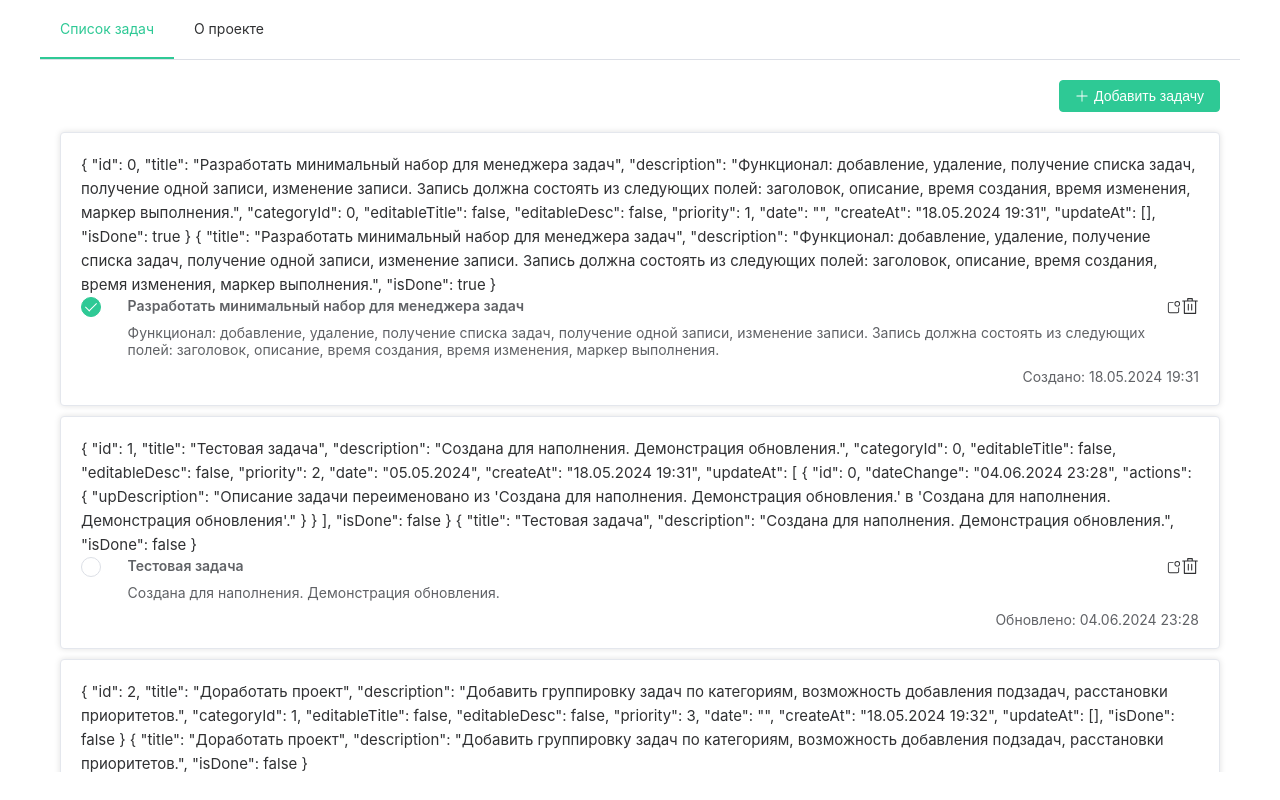
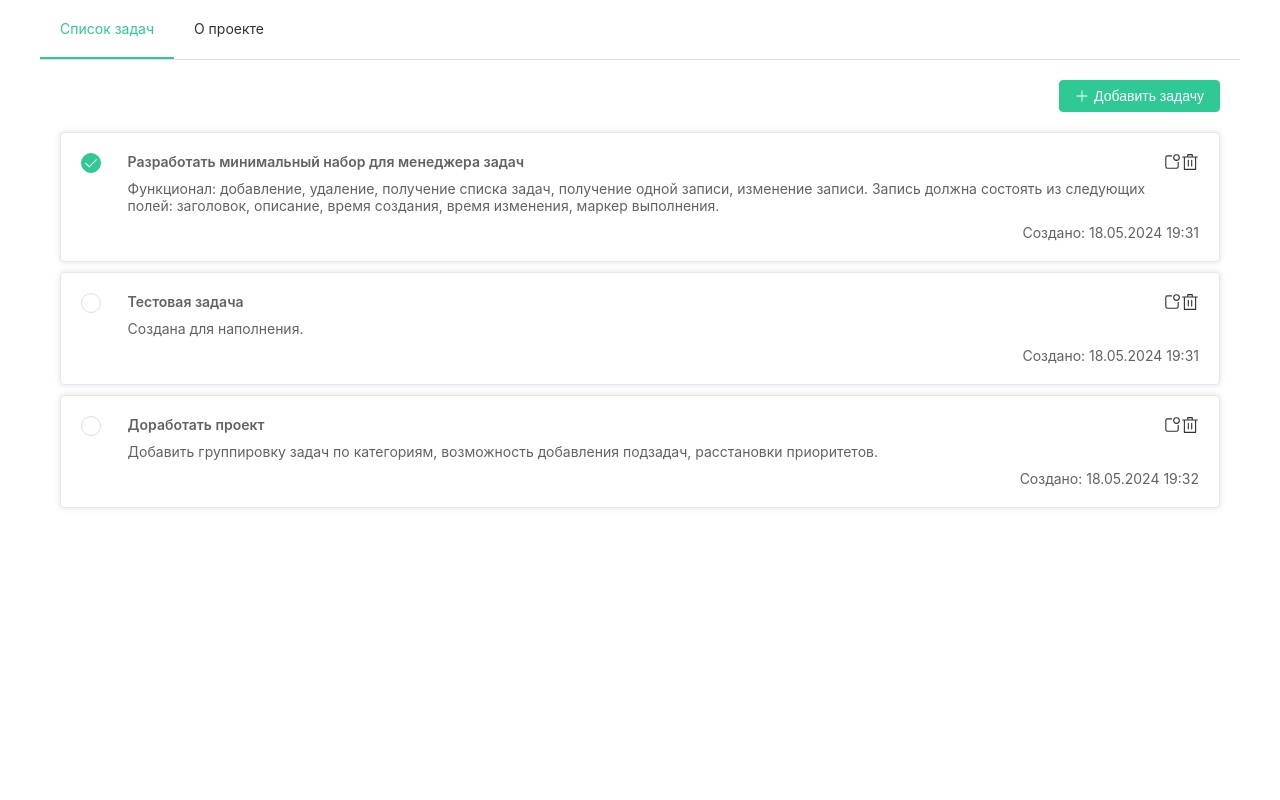
Before and after one commit to hope-208/just-do-it-vue3, a Vue app: page / in a window 1280 px wide. Built offline with nearby package versions, Linux system fonts and the light colour scheme.

Commit message:
Bugfix add task

```diff
--- a/src/assets/main.css
+++ b/src/assets/main.css
@@ -72,7 +72,14 @@ line-height: normal;
   float: left;
 }
 
+.task__btn {
+  cursor: pointer;
+}
 .form-label > .el-form-item__label {
   width: 90px;
   justify-content: flex-start;
 }
+
+.el-popover.el-popper {
+  min-width: 50px !important;
+}
--- a/src/components/AddModalTask.vue
+++ b/src/components/AddModalTask.vue
@@ -7,7 +7,6 @@
       </div>
     </template>
     <el-form ref="refTaskForm" :model="taskForm" :rules="rulesTask">
-      {{ taskForm }}
       <el-form-item class="form-label" label="Название" prop="title">
         <el-input v-model="taskForm.title" placeholder="Введите название задачи" clearable />
       </el-form-item>
--- a/src/components/LookModalTask.vue
+++ b/src/components/LookModalTask.vue
@@ -1,6 +1,6 @@
 <template>
 
-  <el-dialog v-model="storeTasksItems.isOpenModalLook" width="50%" @close="storeTasksItems.closeModal">
+  <el-dialog v-model="storeTasksItems.isOpenModalLook" width="50%" @close="storeTasksItems.closeModal, visibleOpenHistory()">
     <template #header>
       <div class="my-header">
         <h4 class="header-popup">{{ storeTasksItems.titleModal }}</h4>
@@ -19,9 +19,8 @@
       <el-col :span="4" style="font-weight: 600;">Создано:</el-col>
       <el-col :span="20">{{ storeTasksItems.tasksItems[storeTasksItems.activeId]?.createAt }}</el-col>
     </el-row>
-{{ storeTasksItems.tasksItems[storeTasksItems.activeId]?.updateAt[0] }}
-
-        <el-row v-if="!!storeTasksItems.tasksItems[storeTasksItems.activeId]?.updateAt">
+{{ activeId }}
+    <el-row v-if="storeTasksItems.tasksItems[storeTasksItems.activeId]?.updateAt.length">
       <el-button type="primary" icon="ArrowDown" @click="visibleOpenHistory" style="margin-left: auto;">
         Журнал изменений</el-button>
     </el-row>
@@ -42,14 +41,13 @@
 </template>
 
 <script setup>
-import { useTasksItemsStore } from '@/stores/TaskItemsStore'
-
+  import {
+    useTasksItemsStore
+  } from '@/stores/TaskItemsStore'
   const storeTasksItems = useTasksItemsStore()
 </script>
 
-
 <script>
-
   export default {
     name: 'LookModalTask',
     props: ['modalValue'],
--- a/src/components/TaskItem.vue
+++ b/src/components/TaskItem.vue
@@ -1,8 +1,6 @@
 <template>
-  <el-card class="task">
+  <el-card class="task" v-model="taskId">
     <el-row class="task__content">
-      {{ storeTasksItems.tasksItems[task] }}
-      {{ taskForm }}
       <el-col :span="1" style="max-width: 20px;">
         <el-checkbox v-model="taskForm.isDone" @change="storeTasksItems.statusDone(task)" class="task__check" />
       </el-col>
@@ -10,27 +8,46 @@
         <el-form ref="refTask" :model="taskForm" :rules="rulesTask">
           <el-row>
             <el-form-item prop="title" class="task__edit">
-              <el-input v-if="storeTasksItems.tasksItems[task].editableTitle" v-model="taskForm.title" class='task-name-edit'
-                @blur="storeTasksItems.statusEditableTitle(task, taskForm.title)" v-focus clearable :minlength="3" />
-              <el-text v-else style="font-weight: 600;" @click="storeTasksItems.statusEditableTitle(task)">{{ taskForm.title
+              <el-input v-if="storeTasksItems.tasksItems[task].editableTitle" v-model="taskForm.title"
+                class='task-name-edit' @blur="storeTasksItems.statusEditableTitle(task, taskForm.title)" v-focus
+                clearable :minlength="3" />
+              <el-popover placement="bottom" :width="250" trigger="hover" content="Нажмите, чтобы отредактировать.">
+                <template #reference>
+                  <el-text v-if="!storeTasksItems.tasksItems[task].editableTitle" style="font-weight: 600;"
+                    @click="storeTasksItems.statusEditableTitle(task)">{{ taskForm.title
             }}</el-text>
+                </template>
+              </el-popover>
             </el-form-item>
             <div class="task__btns">
-              <el-icon>
-                <Notification :size="18"
-                  @click="storeTasksItems.openModal('look', storeTasksItems.tasksItems[task].categoryId, task)" />
-              </el-icon>
-              <el-icon :size="18" @click="storeTasksItems.deleteTask(task, $event)">
-                <Delete />
-              </el-icon>
+              <el-popover placement="bottom" :width="95" trigger="hover" content="Просмотр">
+                <template #reference>
+                  <el-icon class="task__btn" :size="18">
+                    <Notification @click="storeTasksItems.openModal('look', task)" />
+                  </el-icon>
+                </template>
+              </el-popover>
+              <el-popover placement="bottom" :width="80" trigger="hover" content="Удалить">
+                <template #reference>
+                  <el-icon class="task__btn" :size="18" @click="storeTasksItems.deleteTask(tasksItems, task)">
+                    <Delete />
+                  </el-icon>
+                </template>
+              </el-popover>
             </div>
           </el-row>
           <el-form-item prop="description" class="task__edit">
-            <el-input v-if="storeTasksItems.tasksItems[task].editableDesc" type="textarea" v-model="taskForm.description" class='task-name-edit'
+            <el-input v-if="storeTasksItems.tasksItems[task].editableDesc" type="textarea"
+              v-model="taskForm.description" class='task-name-edit'
               @blur="storeTasksItems.statusEditableDesc(task, taskForm.description)" v-focus />
-            <el-text v-else @click="storeTasksItems.statusEditableDesc(task)">{{
+            <el-popover placement="bottom" :width="250" trigger="hover" content="Нажмите, чтобы отредактировать.">
+              <template #reference>
+                <el-text v-if="!storeTasksItems.tasksItems[task].editableDesc"
+                  @click="storeTasksItems.statusEditableDesc(task)">{{
           storeTasksItems.tasksItems[task].description
           }}</el-text>
+              </template>
+            </el-popover>
           </el-form-item>
         </el-form>
         <el-row style="display: flex; justify-content: end;">
@@ -45,8 +62,6 @@
     </el-row>
   </el-card>
 
-  <look-modal-task ref="refModalTask" :modalValue="storeTasksItems.activeModalValue" />
-
 </template>
 
 <script setup>
@@ -57,18 +72,15 @@
 </script>
 
 <script>
-  import LookModalTask from '@/components/LookModalTask.vue';
   export default {
     name: 'TaskItem',
     props: {
       task: Number,
       taskInfo: Object
     },
-    components: {
-      LookModalTask
-    },
     data() {
       return {
+        taskId: this.task,
         taskForm: {
           title: this.taskInfo.title,
           description: this.taskInfo.description,
--- a/src/stores/TaskItemsStore.js
+++ b/src/stores/TaskItemsStore.js
@@ -20,23 +20,14 @@ export const useTasksItemsStore = defineStore({
    {
     id: 1,
     title: 'Тестовая задача',
-    description: 'Создана для наполнения. Демонстрация обновления.',
+    description: 'Создана для наполнения.',
     categoryId: 0,
     editableTitle: false,
     editableDesc: false,
     priority: 2,
     date: '05.05.2024',
     createAt: '18.05.2024 19:31',
-    updateAt: [
-     {
-      id: 0,
-      dateChange: "04.06.2024 23:28",
-      actions: {
-       upDescription: "Описание задачи переименовано из 'Создана для наполнения. Демонстрация обновления.' в 'Создана для наполнения. Демонстрация обновления'."
-      }
-     }
-
-    ],
+    updateAt: [],
     isDone: false
    },
    {
@@ -117,9 +108,9 @@ export const useTasksItemsStore = defineStore({
   statusDone(taskId) {
    let actions = {}
    if (this.tasksItems[taskId].isDone) {
+    actions.upIsDone = 'Задача отмечена как невыполненная.'
+   } else {
     actions.upIsDone = 'Задача отмечена как выполненная.'
-   } else {
-    actions.upIsDone = 'Задача отмечена как невыполненная.'
    }
    this.historyAction.id = this.tasksItems[taskId].updateAt?.length
    this.historyAction.dateChange = this.getNow()
@@ -131,6 +122,8 @@ export const useTasksItemsStore = defineStore({
    return !this.tasksItems[taskId].isDone
   },
   openModal(action, taskId) {
+
+   console.log('%c%s', 'color: #f279ca', action, taskId);
    this.action = action
    if (action == 'add') {
     this.isOpenModalEdit = true
@@ -221,8 +214,6 @@ export const useTasksItemsStore = defineStore({
    }
   },
   saveModalData(data) {
-
-   console.log('%c%s', 'color: #731d1d', 'data', data);
    if (data.title !== '' && data.description !== '') {
     this.activeModalValue.title = data.title
     this.activeModalValue.description = data.description
@@ -231,7 +222,8 @@ export const useTasksItemsStore = defineStore({
 
      console.log('%c%s', 'color: #99adcc', 'this.activeModalValue', this.activeModalValue);
      this.activeModalValue.createAt = this.getNow()
-     this.tasksItems.unshift(this.activeModalValue)
+     this.activeModalValue.id = this.tasksItems.length
+     this.tasksItems.push(this.activeModalValue)
      this.closeModal()
     }
     else if (this.action == 'edit') {
@@ -272,10 +264,15 @@ export const useTasksItemsStore = defineStore({
    this.activeId = null
    this.action = ''
   },
-  deleteTask(taskId, evt) {
+  // deleteTask(taskId) {
+  //  this.tasksItems.splice(taskId, 1)
+  // }
+ },
+ mutations: {
+  deleteTask(state, id) {
 
-   console.log('%c%s', 'color: #006dcc', taskId, evt);
-   this.tasksItems.splice(taskId, 1)
+   console.log('%c%s', 'color: #7f7700', state, id);
+   state.$delete(id);
   }
  }
 
--- a/src/views/HomeView.vue
+++ b/src/views/HomeView.vue
@@ -18,6 +18,7 @@
       </el-col>
     </el-scrollbar>
     <add-modal-task ref="refModalTask" />
+    <look-modal-task ref="refModalTask" :modalValue="storeTasksItems.activeModalValue"/>
 
   </main>
 </template>
@@ -32,11 +33,13 @@
 <script>
   import TaskItem from '@/components/TaskItem.vue';
   import AddModalTask from '@/components/AddModalTask.vue';
+  import LookModalTask from '@/components/LookModalTask.vue';
   export default {
     name: 'HomeView',
     components: {
       TaskItem,
-      AddModalTask
+      AddModalTask,
+      LookModalTask
     },
     directives: {
       focus: {
```
Lines whose indentation alone changed are shown as unchanged.
